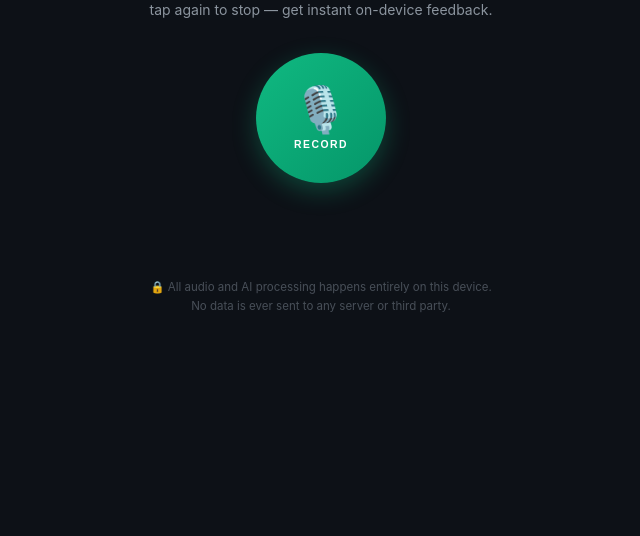
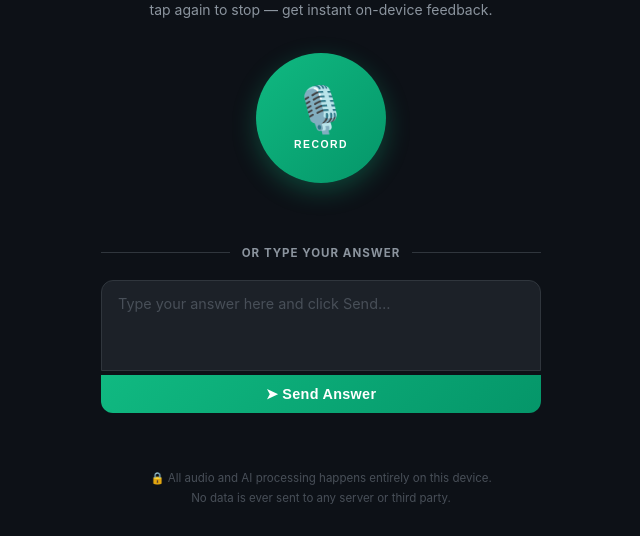
Before and after one commit to sakotiya/Cactus-hackathon, a FastAPI app: page / in a window 1280 px wide. Shown: the part 465-1001 px from the top of the page, without its empty margins (319-959 px from the left). Before the commit the page ends 777 px from the top, so only its background shows below. Run offline with FastAPI, Linux system fonts and the light colour scheme.

Commit message:
Add typed answer + Send button as alternative to voice recording
Co-authored-by: Cursor <cursoragent@cursor.com>

```diff
--- a/exam-coach/templates/index.html
+++ b/exam-coach/templates/index.html
@@ -156,6 +156,39 @@
       background: var(--green); flex-shrink: 0; margin-top: 5px;
     }
 
+    /* ── Text answer ──────────────────────────────── */
+    .divider {
+      display: flex; align-items: center; gap: 0.75rem;
+      color: var(--muted); font-size: 0.72rem; font-weight: 700;
+      text-transform: uppercase; letter-spacing: 1px; margin: 1.25rem 0;
+    }
+    .divider::before, .divider::after {
+      content: ""; flex: 1; height: 1px; background: var(--border);
+    }
+
+    .text-answer-wrap {
+      margin-bottom: 1.5rem;
+    }
+    .text-answer-input {
+      width: 100%; background: var(--card-bg); border: 1px solid var(--border);
+      color: var(--text); border-radius: 0.75rem 0.75rem 0 0;
+      padding: 0.75rem 1rem; font-size: 0.9rem; line-height: 1.5;
+      resize: none; outline: none; transition: border-color 0.2s;
+      font-family: inherit; min-height: 80px;
+    }
+    .text-answer-input::placeholder { color: #484f58; }
+    .text-answer-input:focus { border-color: var(--green); }
+    .send-btn {
+      width: 100%; padding: 0.7rem;
+      background: linear-gradient(135deg, var(--green), #059669);
+      border: none; border-radius: 0 0 0.75rem 0.75rem;
+      color: white; font-size: 0.9rem; font-weight: 700;
+      cursor: pointer; transition: opacity 0.2s;
+      letter-spacing: 0.3px;
+    }
+    .send-btn:hover { opacity: 0.9; }
+    .send-btn:disabled { opacity: 0.45; cursor: not-allowed; }
+
     /* ── Try again ────────────────────────────────── */
     .try-again {
       display: none; width: 100%; padding: 0.875rem;
@@ -308,6 +341,21 @@
       <span class="record-label" id="btnLabel">Record</span>
     </button>
     <div class="timer" id="timer"></div>
+  </div>
+
+  <!-- OR divider + Text answer box -->
+  <div class="divider">or type your answer</div>
+
+  <div class="text-answer-wrap">
+    <textarea
+      id="textAnswerInput"
+      class="text-answer-input"
+      rows="3"
+      placeholder="Type your answer here and click Send…"
+    ></textarea>
+    <button class="send-btn" id="sendBtn" onclick="submitTextAnswer()">
+      ➤ Send Answer
+    </button>
   </div>
 
   <!-- Error message -->
@@ -631,6 +679,59 @@
     hideResults(); hideError(); hideLoading();
     setBtn("idle", "Record");
     document.getElementById("timer").textContent = "";
+    document.getElementById("textAnswerInput").value = "";
+    document.getElementById("sendBtn").disabled = false;
+  }
+
+  // ── Submit typed answer (no recording needed) ─────────────────────
+  async function submitTextAnswer() {
+    const answer = document.getElementById("textAnswerInput").value.trim();
+    if (!answer) {
+      showError("Please type your answer first.");
+      return;
+    }
+
+    const sendBtn = document.getElementById("sendBtn");
+    sendBtn.disabled = true;
+    hideError(); hideResults();
+
+    // Show it as a transcript immediately
+    showTranscript(answer);
+
+    const question = document.getElementById("questionInput").value.trim();
+    const hasPdf   = document.getElementById("pdfStatus").classList.contains("loaded");
+    const stepMsg  = hasPdf ? "Scoring against your PDF…"
+                   : question ? "Scoring against your question…"
+                   : "Getting AI feedback…";
+    showLoading(stepMsg, "Running LLM on-device");
+
+    // Show question banner if set
+    if (question) {
+      document.getElementById("questionBannerText").textContent = question;
+      document.getElementById("questionBanner").classList.add("show");
+    }
+
+    try {
+      const fRes = await fetch("/feedback", {
+        method:  "POST",
+        headers: { "Content-Type": "application/json" },
+        body:    JSON.stringify({ transcript: answer, question }),
+      });
+      if (!fRes.ok) {
+        const e = await fRes.json().catch(() => ({ detail: "Feedback error" }));
+        throw new Error(e.detail || "Feedback failed");
+      }
+      const feedback = await fRes.json();
+      showFeedback(feedback, question);
+
+      hideLoading();
+      document.getElementById("tryAgainBtn").classList.add("show");
+    } catch (err) {
+      hideLoading();
+      showError(err.message || "Something went wrong. Please try again.");
+    } finally {
+      sendBtn.disabled = false;
+    }
   }
 
   function esc(t) {
```
